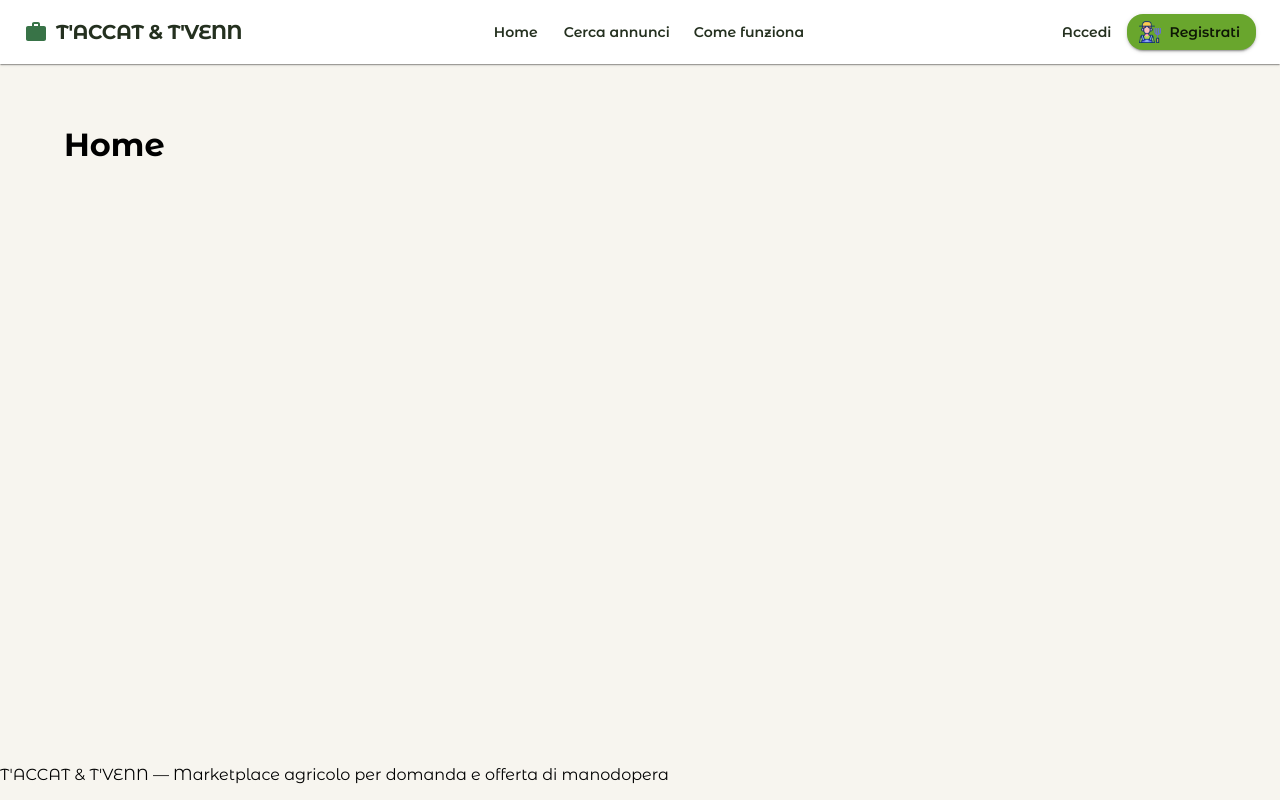
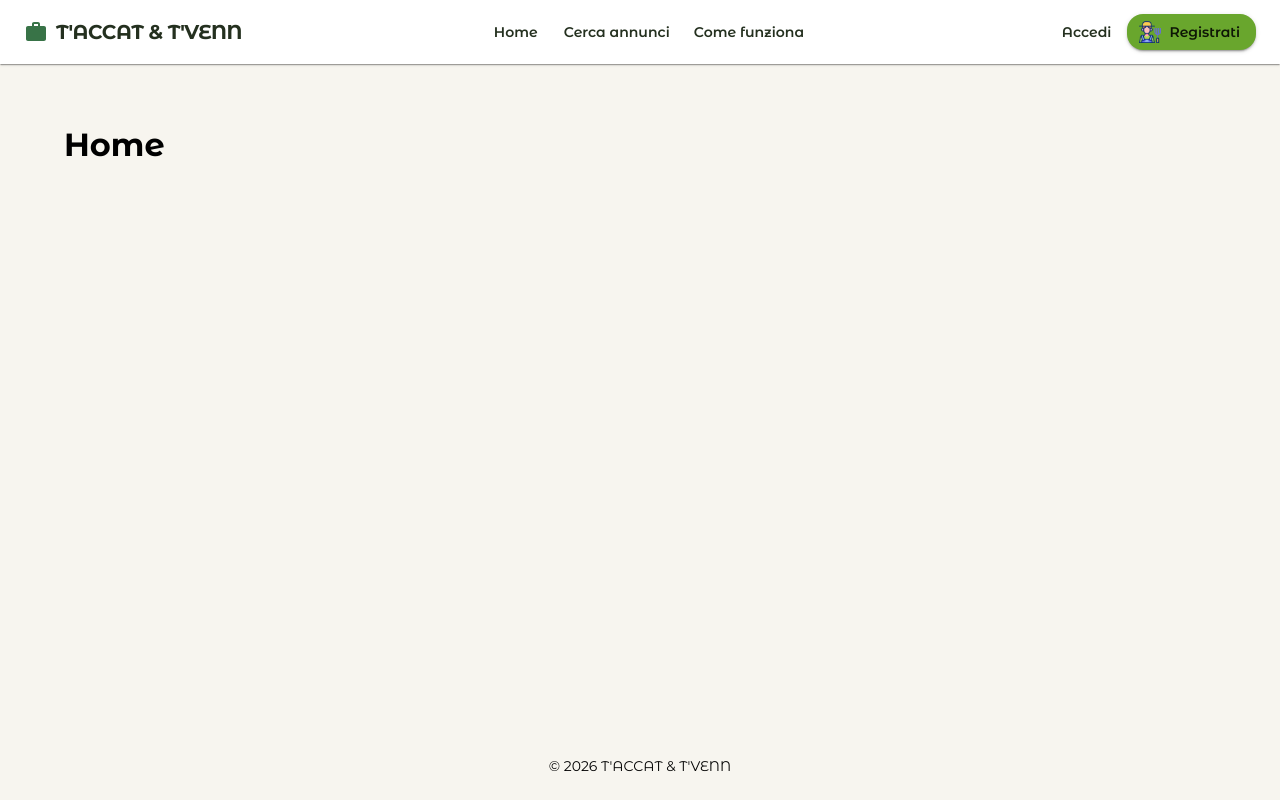
Before and after one commit to lup62/T-ACCAT-T-VENN, a React (Vite) app in the folder client/: page / in a window 1280 px wide. Built offline with nearby package versions, Linux system fonts and the light colour scheme.

Commit message:
piccola modifica footer

```diff
--- a/client/src/components/Footer.jsx
+++ b/client/src/components/Footer.jsx
@@ -1,8 +1,19 @@
+
+import { Box, Typography } from "@mui/material";
+
 function Footer() {
     return (
-        <footer>
-            <p>T&apos;ACCAT & T&apos;VENN — Marketplace agricolo per domanda e offerta di manodopera</p>
-        </footer>
+        <Box
+            component="footer"
+            sx={{
+                py: 3,
+                textAlign: "center",
+            }}
+        >
+            <Typography variant="body2">
+                © 2026 T&apos;ACCAT & T&apos;VENN
+            </Typography>
+        </Box>
     );
 }
 
```
